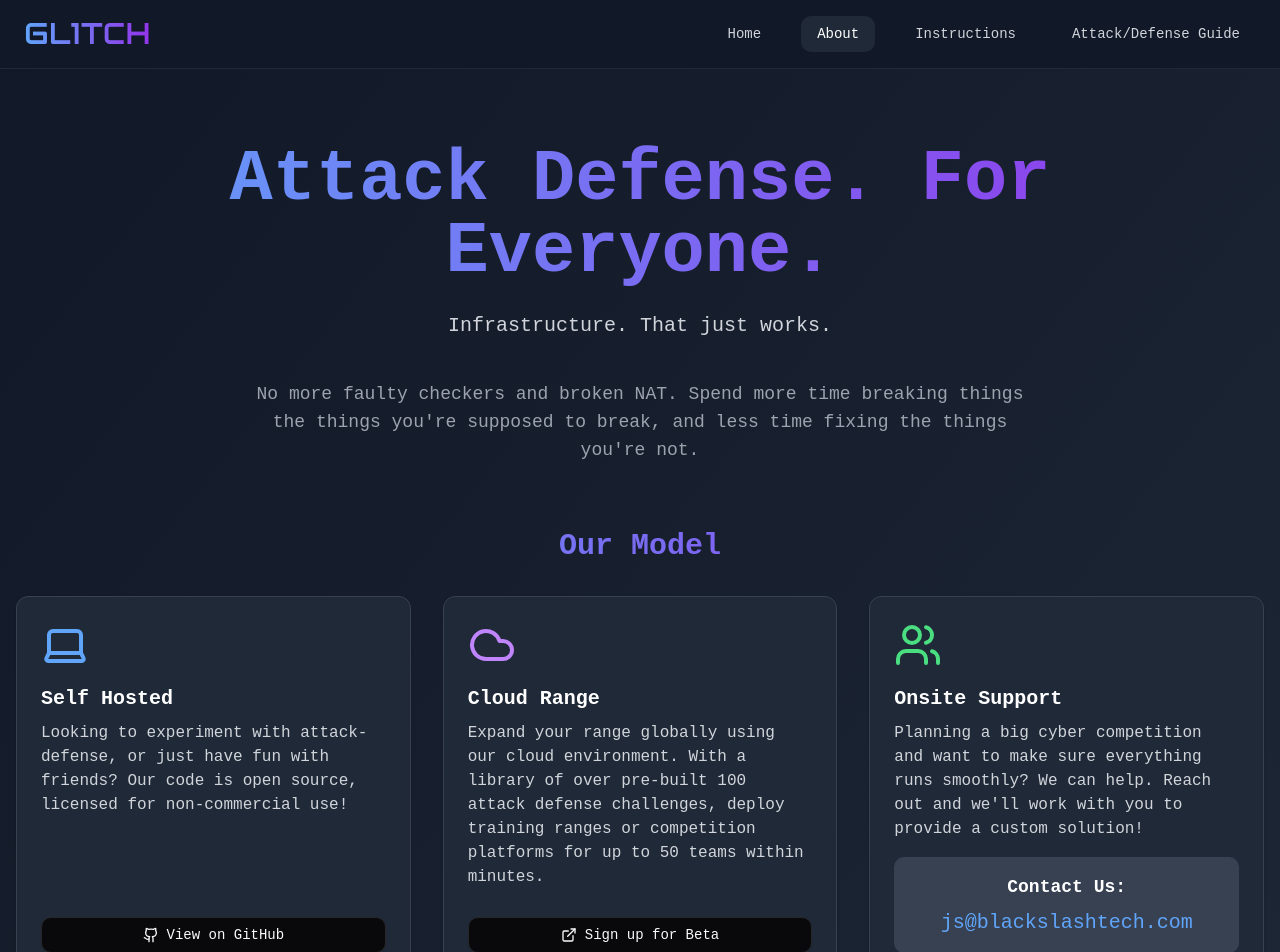
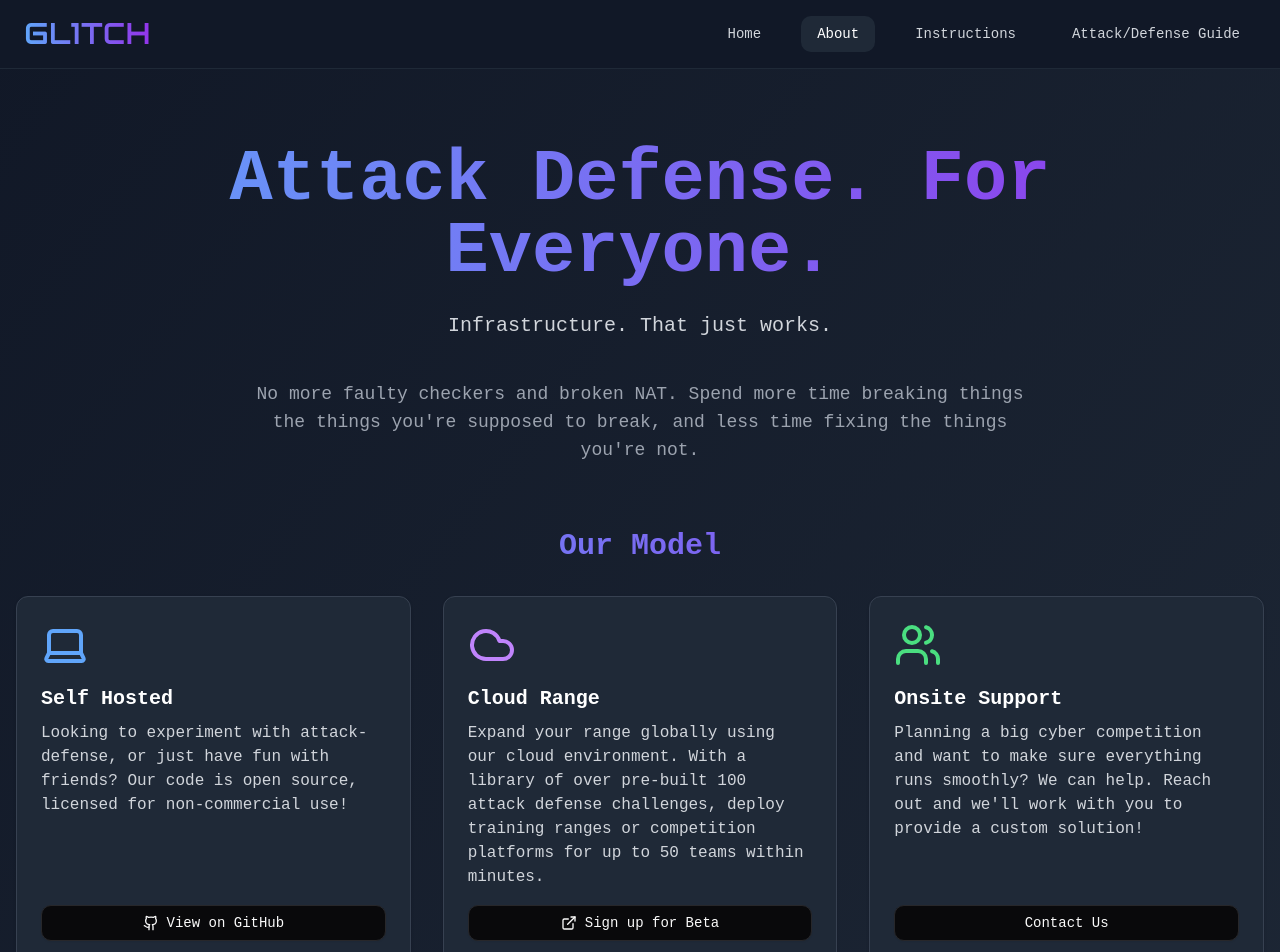
Before and after one commit to Blackslashtech/gl1tch-frontend, a Next.js app: page /about in a window 1280 px wide. Shown: the top 952 px of the page. Built offline with nearby package versions, Linux system fonts and the light colour scheme.

Commit message:
refactor: Update AboutPage component with lazy loading for images and contact us link

```diff
--- a/src/app/about/page.tsx
+++ b/src/app/about/page.tsx
@@ -148,10 +148,18 @@ const AboutPage: React.FC = () => {
                     <Users className="h-12 w-12 text-green-400 mb-4" />
                     <h3 className="text-xl font-bold text-white mb-2">Onsite Support</h3>
                     <p className="text-gray-300 mb-4 flex-grow">Planning a big cyber competition and want to make sure everything runs smoothly? We can help. Reach out and we'll work with you to provide a custom solution!</p>
-                    <div className="bg-gray-700 p-4 rounded-md text-center">
-                      <p className="text-lg font-semibold text-white mb-2">Contact Us:</p>
-                      <p className="text-xl text-blue-400 break-all">js@blackslashtech.com</p>
-                    </div>
+                    <a
+                      href="mailto:js@blackslashtech.com"
+                      onClick={() => logAnalyticsEvent('link_click', { link_type: 'contact_us' })}
+                      className="w-full"
+                    >
+                      <Button
+                        variant="outline"
+                        className="w-full"
+                      >
+                        Contact Us
+                      </Button>
+                    </a>
                   </CardContent>
                 </Card>
               </motion.div>
```
